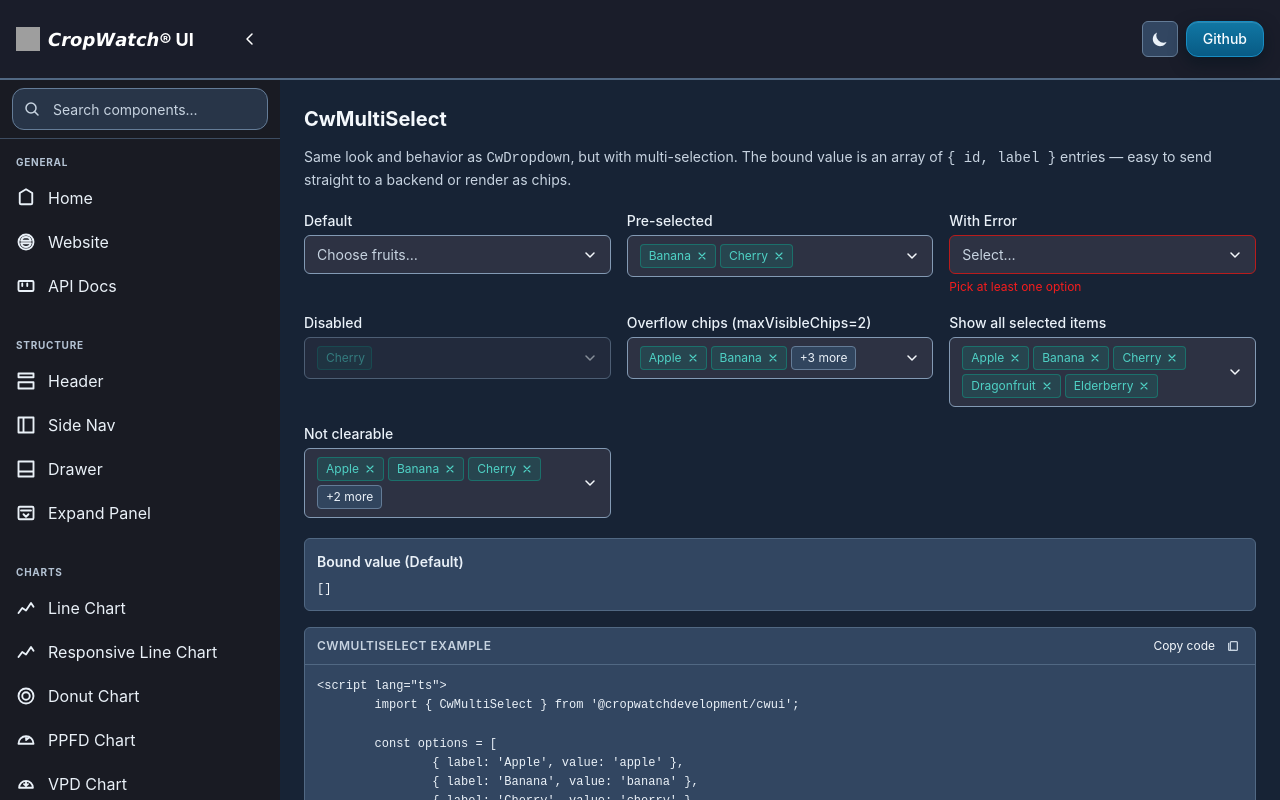
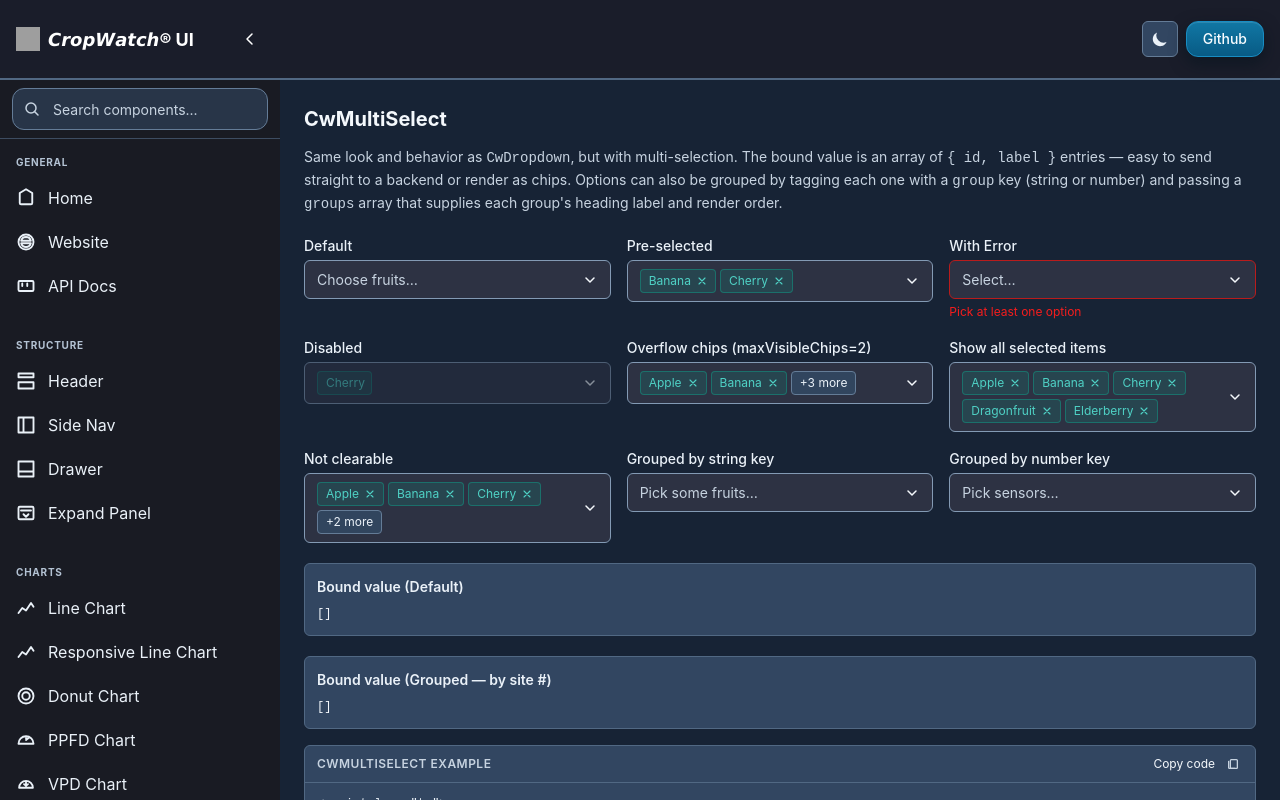
Before and after one commit to CropWatchDevelopment/CWUI, a SvelteKit app: page /demo/multi-select in a window 1280 px wide. Built offline with nearby package versions, Linux system fonts and the light colour scheme; grey boxes are pictures that could not be loaded.

Commit message:
chore: release v0.1.93

```diff
--- a/package.json
+++ b/package.json
@@ -1,6 +1,6 @@
 {
 	"name": "@cropwatchdevelopment/cwui",
-	"version": "0.1.92",
+	"version": "0.1.93",
 	"repository": {
 		"type": "git",
 		"url": "git+https://github.com/CropWatchDevelopment/CWUI.git"
--- a/src/lib/components/CwMultiSelect.svelte
+++ b/src/lib/components/CwMultiSelect.svelte
@@ -1,10 +1,21 @@
 <script lang="ts">
 	import type { HTMLInputAttributes } from 'svelte/elements';
+
+	type GroupKey = string | number;
 
 	interface Option {
 		label: string;
 		value: string;
 		disabled?: boolean;
+		/** Key linking this option to a group defined in `groups`. Options whose group key isn't found render ungrouped at the end. */
+		group?: GroupKey;
+	}
+
+	interface Group {
+		/** Matches `Option.group`. */
+		value: GroupKey;
+		/** Heading text rendered above the options in this group. */
+		label: string;
 	}
 
 	interface SelectedItem {
@@ -14,6 +25,8 @@
 
 	interface Props {
 		options: Option[];
+		/** Optional group definitions. When provided, options are rendered under group headings in the order given. Options whose `group` key is missing from this list render ungrouped at the end. */
+		groups?: Group[];
 		value?: SelectedItem[];
 		name?: string;
 		required?: boolean;
@@ -35,6 +48,7 @@
 
 	let {
 		options,
+		groups,
 		value = $bindable<SelectedItem[]>([]),
 		name,
 		required = false,
@@ -65,11 +79,51 @@
 		showAllSelectedItems ? 0 : Math.max(0, value.length - maxVisibleChips)
 	);
 
+	type DisplayItem =
+		| { kind: 'header'; key: string; label: string }
+		| { kind: 'option'; opt: Option; optionIndex: number };
+
+	const displayBuild = $derived.by(() => {
+		const items: DisplayItem[] = [];
+		const flat: Option[] = [];
+
+		if (!groups || groups.length === 0) {
+			for (const opt of options) {
+				items.push({ kind: 'option', opt, optionIndex: flat.length });
+				flat.push(opt);
+			}
+			return { items, flat };
+		}
+
+		const seen = new Set<string>();
+		for (const group of groups) {
+			const groupOpts = options.filter((o) => o.group === group.value);
+			if (groupOpts.length === 0) continue;
+			items.push({ kind: 'header', key: `g-${String(group.value)}`, label: group.label });
+			for (const opt of groupOpts) {
+				items.push({ kind: 'option', opt, optionIndex: flat.length });
+				flat.push(opt);
+				seen.add(opt.value);
+			}
+		}
+
+		const ungrouped = options.filter((o) => !seen.has(o.value));
+		for (const opt of ungrouped) {
+			items.push({ kind: 'option', opt, optionIndex: flat.length });
+			flat.push(opt);
+		}
+
+		return { items, flat };
+	});
+
+	const displayOptions = $derived(displayBuild.flat);
+	const displayItems = $derived(displayBuild.items);
+
 	function toggle() {
 		if (disabled) return;
 		open = !open;
 		if (open) {
-			const firstSelected = options.findIndex((o) => selectedIds.has(o.value));
+			const firstSelected = displayOptions.findIndex((o) => selectedIds.has(o.value));
 			activeIndex = firstSelected >= 0 ? firstSelected : 0;
 		}
 	}
@@ -105,7 +159,7 @@
 				e.preventDefault();
 				if (!open) {
 					open = true;
-					const firstSelected = options.findIndex((o) => selectedIds.has(o.value));
+					const firstSelected = displayOptions.findIndex((o) => selectedIds.has(o.value));
 					activeIndex = firstSelected >= 0 ? firstSelected : 0;
 				}
 				break;
@@ -119,7 +173,7 @@
 		switch (e.key) {
 			case 'ArrowDown':
 				e.preventDefault();
-				activeIndex = Math.min(activeIndex + 1, options.length - 1);
+				activeIndex = Math.min(activeIndex + 1, displayOptions.length - 1);
 				break;
 			case 'ArrowUp':
 				e.preventDefault();
@@ -131,13 +185,13 @@
 				break;
 			case 'End':
 				e.preventDefault();
-				activeIndex = options.length - 1;
+				activeIndex = displayOptions.length - 1;
 				break;
 			case 'Enter':
 			case ' ':
 				e.preventDefault();
-				if (activeIndex >= 0 && !options[activeIndex].disabled) {
-					toggleOption(options[activeIndex]);
+				if (activeIndex >= 0 && !displayOptions[activeIndex]?.disabled) {
+					toggleOption(displayOptions[activeIndex]);
 				}
 				break;
 			case 'Escape':
@@ -300,7 +354,12 @@
 			aria-labelledby={label ? `${uid}-label` : undefined}
 			onkeydown={handleListKeydown}
 		>
-			{#each options as opt, i (opt.value)}
+			{#each displayItems as item (item.kind === 'header' ? item.key : item.opt.value)}
+				{#if item.kind === 'header'}
+					<li class="cw-multiselect__group-header" role="presentation">{item.label}</li>
+				{:else}
+					{@const opt = item.opt}
+					{@const i = item.optionIndex}
 					{@const isSelected = selectedIds.has(opt.value)}
 					<!-- svelte-ignore a11y_click_events_have_key_events -->
 					<li
@@ -322,6 +381,7 @@
 						</span>
 						<span class="cw-multiselect__option-label">{opt.label}</span>
 					</li>
+				{/if}
 			{/each}
 
 			{#if clearable && value.length > 0}
@@ -566,6 +626,23 @@
 		list-style: none;
 	}
 
+	.cw-multiselect__group-header {
+		padding: var(--cw-space-2) var(--cw-space-3) var(--cw-space-1);
+		font-size: var(--cw-text-xs);
+		font-weight: var(--cw-font-semibold);
+		color: var(--cw-text-muted);
+		text-transform: uppercase;
+		letter-spacing: 0.04em;
+		list-style: none;
+		cursor: default;
+		user-select: none;
+	}
+
+	.cw-multiselect__group-header + .cw-multiselect__group-header,
+	.cw-multiselect__option + .cw-multiselect__group-header {
+		margin-top: var(--cw-space-1);
+	}
+
 	.cw-multiselect__clear {
 		padding: var(--cw-space-2) var(--cw-space-3);
 		font-size: var(--cw-text-sm);
--- a/src/routes/demo/multi-select/+page.svelte
+++ b/src/routes/demo/multi-select/+page.svelte
@@ -13,6 +13,41 @@
 		{ label: 'Grape', value: 'grape' }
 	];
 
+	// Grouped by string key
+	const groupedByCategory = [
+		{ label: 'Apple', value: 'apple', group: 'pome' },
+		{ label: 'Pear', value: 'pear', group: 'pome' },
+		{ label: 'Banana', value: 'banana', group: 'tropical' },
+		{ label: 'Mango', value: 'mango', group: 'tropical' },
+		{ label: 'Dragonfruit', value: 'dragonfruit', group: 'tropical' },
+		{ label: 'Cherry', value: 'cherry', group: 'stone' },
+		{ label: 'Peach', value: 'peach', group: 'stone' },
+		{ label: 'Plum', value: 'plum', group: 'stone' },
+		{ label: 'Blueberry', value: 'blueberry', group: 'berry' },
+		{ label: 'Raspberry', value: 'raspberry', group: 'berry' }
+	];
+	const categoryGroups = [
+		{ value: 'pome', label: 'Pome Fruits' },
+		{ value: 'stone', label: 'Stone Fruits' },
+		{ value: 'tropical', label: 'Tropical' },
+		{ value: 'berry', label: 'Berries' }
+	];
+
+	// Grouped by number key
+	const sensors = [
+		{ label: 'Greenhouse A — Temp', value: 'gh-a-temp', group: 1 },
+		{ label: 'Greenhouse A — Humidity', value: 'gh-a-hum', group: 1 },
+		{ label: 'Greenhouse B — Temp', value: 'gh-b-temp', group: 2 },
+		{ label: 'Greenhouse B — Soil', value: 'gh-b-soil', group: 2 },
+		{ label: 'Greenhouse C — Temp', value: 'gh-c-temp', group: 3 },
+		{ label: 'Unassigned probe', value: 'probe-x' }
+	];
+	const sensorGroups = [
+		{ value: 1, label: 'Site #1' },
+		{ value: 2, label: 'Site #2' },
+		{ value: 3, label: 'Site #3' }
+	];
+
 	let val1 = $state<{ id: string; label: string }[]>([]);
 	let val2 = $state<{ id: string; label: string }[]>([
 		{ id: 'banana', label: 'Banana' },
@@ -26,6 +61,8 @@
 		{ id: 'dragonfruit', label: 'Dragonfruit' },
 		{ id: 'elderberry', label: 'Elderberry' }
 	]);
+	let groupedVal = $state<{ id: string; label: string }[]>([]);
+	let sensorVal = $state<{ id: string; label: string }[]>([]);
 
 	const multiSelectExample = `<script lang="ts">
 \timport { CwMultiSelect } from '@cropwatchdevelopment/cwui';
@@ -47,12 +84,46 @@
 />
 
 <!-- selected => [{ id: 'apple', label: 'Apple' }, ...] -->`;
+
+	const groupedExample = `<script lang="ts">
+\timport { CwMultiSelect } from '@cropwatchdevelopment/cwui';
+
+\t// Each option carries a \`group\` key (string or number).
+\tconst options = [
+\t\t{ label: 'Apple', value: 'apple', group: 'pome' },
+\t\t{ label: 'Pear', value: 'pear', group: 'pome' },
+\t\t{ label: 'Cherry', value: 'cherry', group: 'stone' },
+\t\t{ label: 'Peach', value: 'peach', group: 'stone' },
+\t\t{ label: 'Mango', value: 'mango', group: 'tropical' }
+\t];
+
+\t// Groups define render order and the visible heading label.
+\tconst groups = [
+\t\t{ value: 'pome', label: 'Pome Fruits' },
+\t\t{ value: 'stone', label: 'Stone Fruits' },
+\t\t{ value: 'tropical', label: 'Tropical' }
+\t];
+
+\tlet selected = $state<{ id: string; label: string }[]>([]);
+<\/script>
+
+<CwMultiSelect
+\t{options}
+\t{groups}
+\tlabel="Fruit by category"
+\tbind:value={selected}
+/>
+
+<!-- Group keys can also be numbers, e.g. site IDs.
+\t Options whose \`group\` key isn't in \`groups\` render ungrouped at the end. -->`;
 </script>
 
 <h2>CwMultiSelect</h2>
 <p class="demo-desc">
 	Same look and behavior as <code>CwDropdown</code>, but with multi-selection. The bound value is an array
 	of <code>&#123; id, label &#125;</code> entries — easy to send straight to a backend or render as chips.
+	Options can also be grouped by tagging each one with a <code>group</code> key (string or number) and
+	passing a <code>groups</code> array that supplies each group's heading label and render order.
 </p>
 
 <div class="demo-grid">
@@ -88,6 +159,20 @@
 		clearable={false}
 		bind:value={prefilled}
 	/>
+	<CwMultiSelect
+		options={groupedByCategory}
+		groups={categoryGroups}
+		label="Grouped by string key"
+		placeholder="Pick some fruits…"
+		bind:value={groupedVal}
+	/>
+	<CwMultiSelect
+		options={sensors}
+		groups={sensorGroups}
+		label="Grouped by number key"
+		placeholder="Pick sensors…"
+		bind:value={sensorVal}
+	/>
 </div>
 
 <div class="demo-output">
@@ -95,7 +180,14 @@
 	<pre>{JSON.stringify(val1, null, 2)}</pre>
 </div>
 
+<div class="demo-output">
+	<h3>Bound value (Grouped — by site #)</h3>
+	<pre>{JSON.stringify(sensorVal, null, 2)}</pre>
+</div>
+
 <DemoCodeExample code={multiSelectExample} title="CwMultiSelect example" />
+
+<DemoCodeExample code={groupedExample} title="Grouped options example" />
 
 <style>
 	h2 {
```
Also changed, not shown: 1 other file (tests, documents, lock files or other folders). Lines whose indentation alone changed are shown as unchanged.
